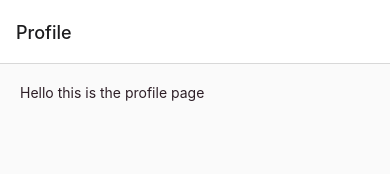
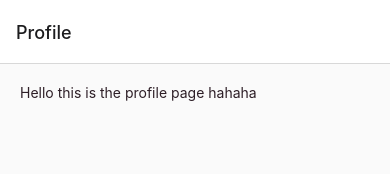
Before and after one commit to lehui123/Hearty, a React Native app: screen /Profile in a window 390 px wide. Shown: the top 174 px of the page. Built offline with nearby package versions, Linux system fonts and the light colour scheme.

Commit message:
Add hahaha to Profile.js

```diff
--- a/screens/Profile/Profile.js
+++ b/screens/Profile/Profile.js
@@ -5,7 +5,7 @@ import styles from './styles';
 export default function Profile() {
     return (
         <View style = {styles.backgroundContainer}>
-            <Text style = {styles.textColor}>Hello this is the profile page</Text>
+            <Text style = {styles.textColor}>Hello this is the profile page hahaha</Text>
         </View>
     );
 }
```
